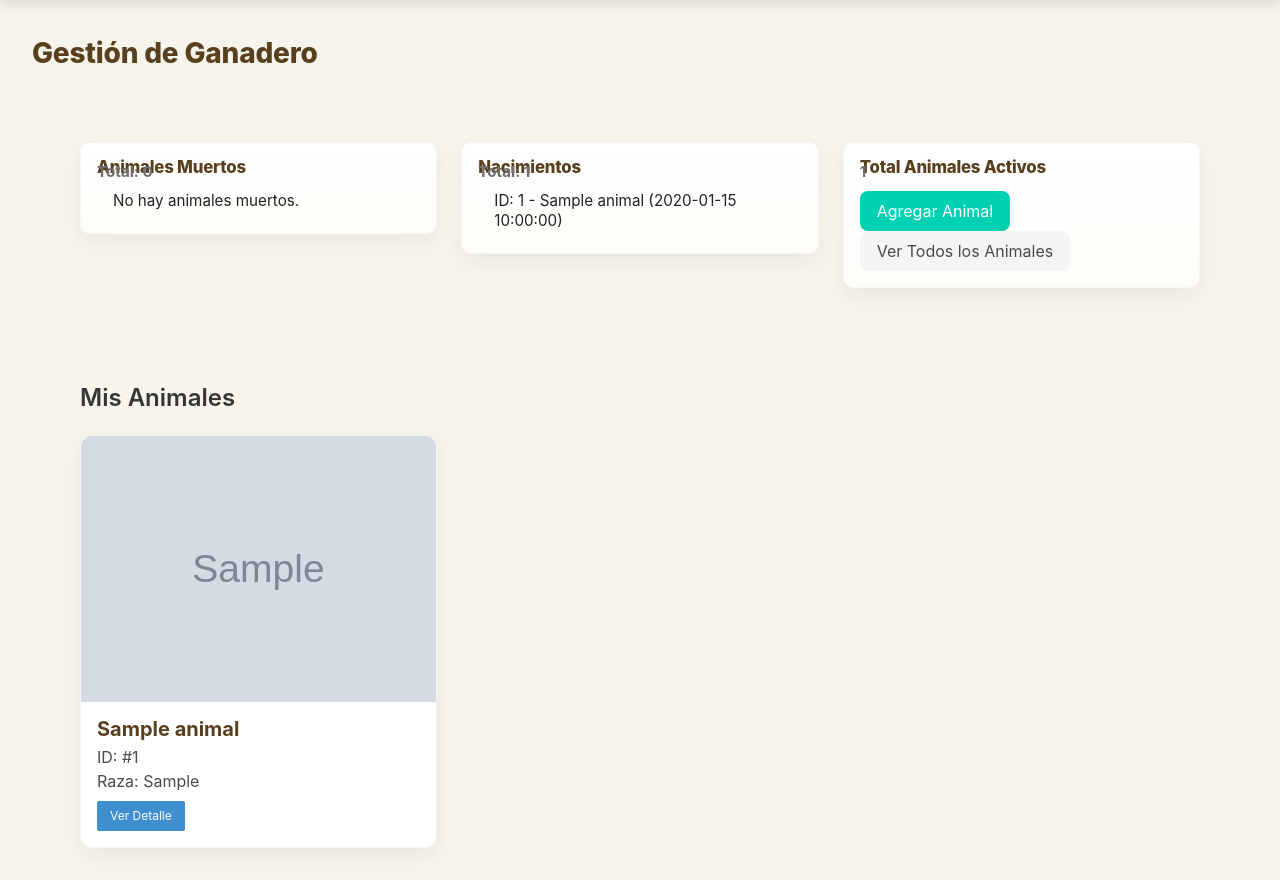
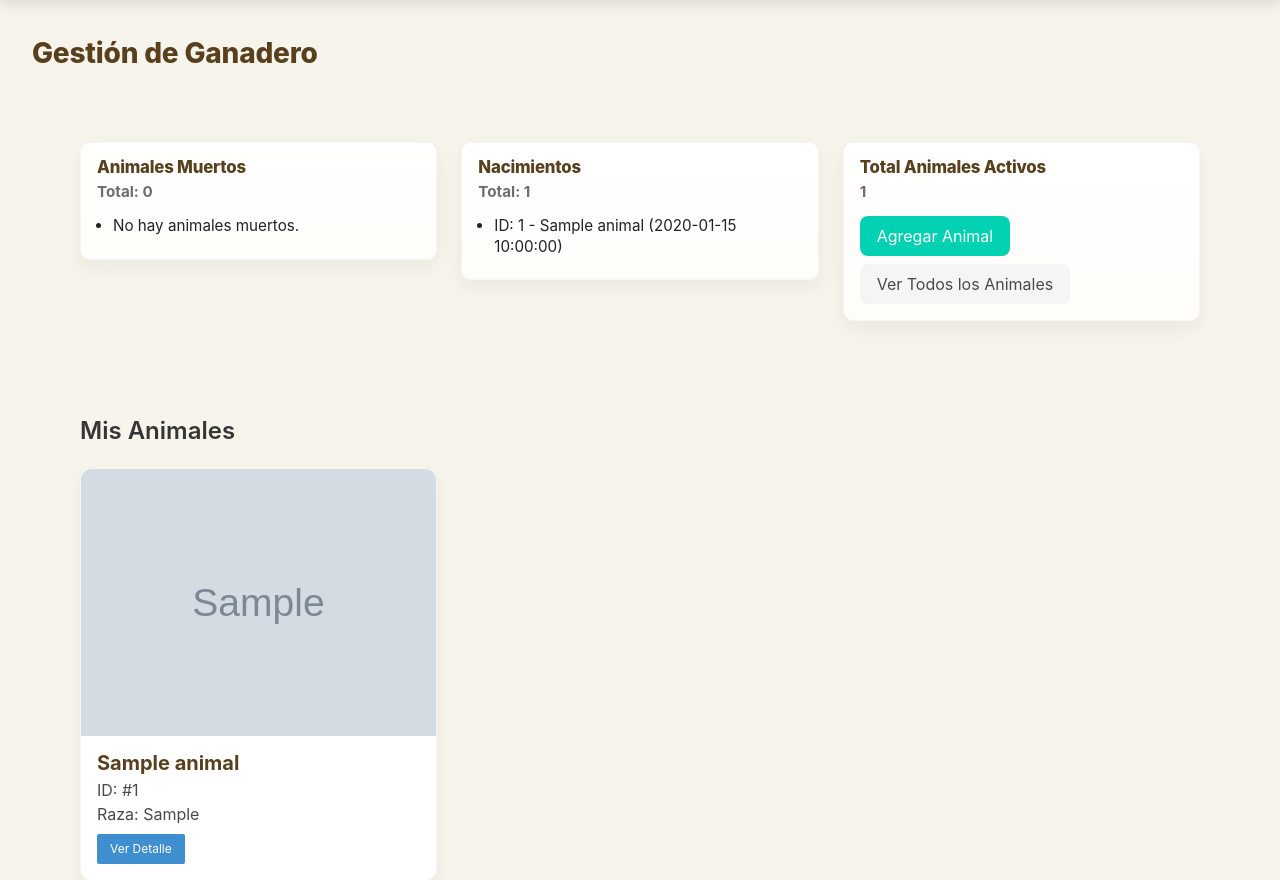
Before and after one commit to sebaslealestupinan/CowApp, a FastAPI app: page /ganadero/1 in a window 1280 px wide. Shown: the part 72-952 px from the top of the page. Run offline with FastAPI, Linux system fonts and the light colour scheme; tables that the repository leaves empty hold one stand-in row (values such as "Sample post"); grey boxes marked "Sample" are stand-in pictures; parts of the project's set-up code (start-up, migrations or seed data) failed here and were passed over.

Commit message:
feat: Add ganadero dashboard and new animal creation page.

```diff
--- a/app/templates/dashboard/ganadero.html
+++ b/app/templates/dashboard/ganadero.html
@@ -17,6 +17,7 @@
             <div class="column">
                 <div class="box">
                     <h2 class="title is-5">Animales Muertos</h2>
+                    <div class="content">
                         <p class="subtitle">Total: {{ muertos_count }}</p>
                         <ul>
                             {% for animal in muertos %}
@@ -27,32 +28,41 @@
                         </ul>
                     </div>
                 </div>
+            </div>
 
             <div class="column">
                 <div class="box">
                     <h2 class="title is-5">Nacimientos</h2>
+                    <div class="content">
                         <p class="subtitle">Total: {{ nacimientos_count }}</p>
                         <ul>
                             {% for nacimiento in nacimientos %}
-                        <li>ID: {{ nacimiento.id }} - {{ nacimiento.nombre }} ({{ nacimiento.fecha_nacimiento }})</li>
+                            <li>ID: {{ nacimiento.id }} - {{ nacimiento.nombre }} ({{ nacimiento.fecha_nacimiento }})
+                            </li>
                             {% else %}
                             <li>No hay nacimientos registrados.</li>
                             {% endfor %}
                         </ul>
                     </div>
                 </div>
+            </div>
 
             <div class="column">
                 <div class="box">
                     <h2 class="title is-5">Total Animales Activos</h2>
+                    <div class="content">
                         <p class="subtitle">{{ total_animales }}</p>
+                        <div class="buttons">
                             <button class="button is-primary"
                                 onclick="window.location.href='/animales/nuevo?user_id={{ user.id }}'">
                                 Agregar Animal
                             </button>
-                    <button class="button is-light" onclick="window.location.href='/views/animales/{{ user.id }}'">
+                            <button class="button is-light"
+                                onclick="window.location.href='/views/animales/{{ user.id }}'">
                                 Ver Todos los Animales
                             </button>
+                        </div>
+                    </div>
                 </div>
             </div>
         </div>
```
Lines whose indentation alone changed are shown as unchanged.
